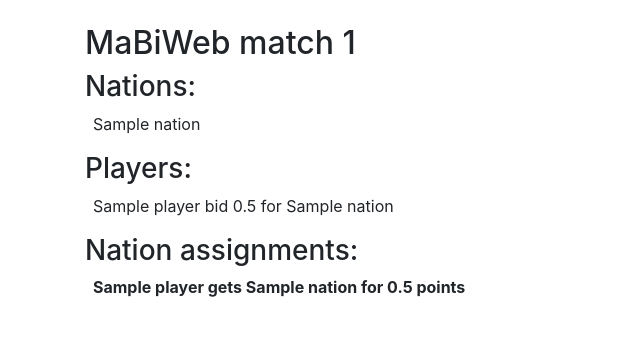
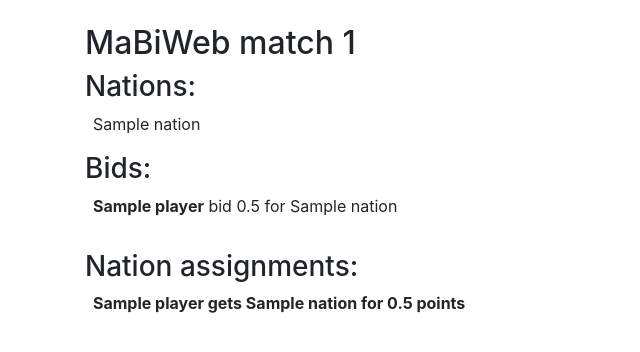
Before and after one commit to Logitude/BidBot, a Django app: page /nations/mabiweb/1/ in a window 1280 px wide. Shown: the part 74-426 px from the top of the page, without its empty margins (0-640 px from the left). Run offline with Django 3.2, Linux system fonts and the light colour scheme; tables that the repository leaves empty hold one stand-in row (values such as "Sample post"); some libraries are stand-ins or nearby versions.

Commit message:
make final bids more readable

```diff
--- a/nations_mabiweb_bidbot/templates/nations_mabiweb_bidbot/results.html
+++ b/nations_mabiweb_bidbot/templates/nations_mabiweb_bidbot/results.html
@@ -8,11 +8,17 @@
             {{ nation.name }}<br>
         {% endfor %}
     </div>
-    <h3>Players:</h3>
+    {% if player_bids %}
+        <h3>Bids:</h3>
+    {% else %}
+        <h3>Players:</h3>
+    {% endif %}
     <div class="pb-3 px-2">
         {% if player_bids %}
             {% for player_bid in player_bids %}
-                {{ player_bid }}<br>
+                <div class="pb-3 px-0">
+                    {{ player_bid }}
+                </div>
             {% endfor %}
         {% else %}
             {% for player in match.player_set.all %}
--- a/nations_mabiweb_bidbot/views.py
+++ b/nations_mabiweb_bidbot/views.py
@@ -1,5 +1,6 @@
 from django.shortcuts import get_object_or_404, render, redirect
 from django.contrib.auth.decorators import login_required
+from django.utils.html import format_html
 
 import re
 import secrets
@@ -224,7 +225,7 @@ def make_bid_string(player, bids, preferences):
         bid_string = twice_bid_value_to_bid_string(bid_value) + ' for '
         nations_with_bid_value = [nation for (nation, bid_for_nation) in bids.items() if bid_for_nation == bid_value]
         if len(nations_with_bid_value) == 1:
-            bid_string += f'{nations_with_bid_value[0]}'
+            bid_string += nations_with_bid_value[0]
         else:
             nation_preferences = list(preferences[bid_value])
             if len(nations_with_bid_value) == 2:
@@ -236,7 +237,7 @@ def make_bid_string(player, bids, preferences):
             bid_string += ' over '.join(nation_preferences)
             bid_string += ')'
         bid_strings.append(bid_string)
-    return f'{player} bid ' + '; '.join(bid_strings)
+    return format_html('<b>{}</b> bid {}', player, '; '.join(bid_strings))
 
 # assign_nations
 #
```
